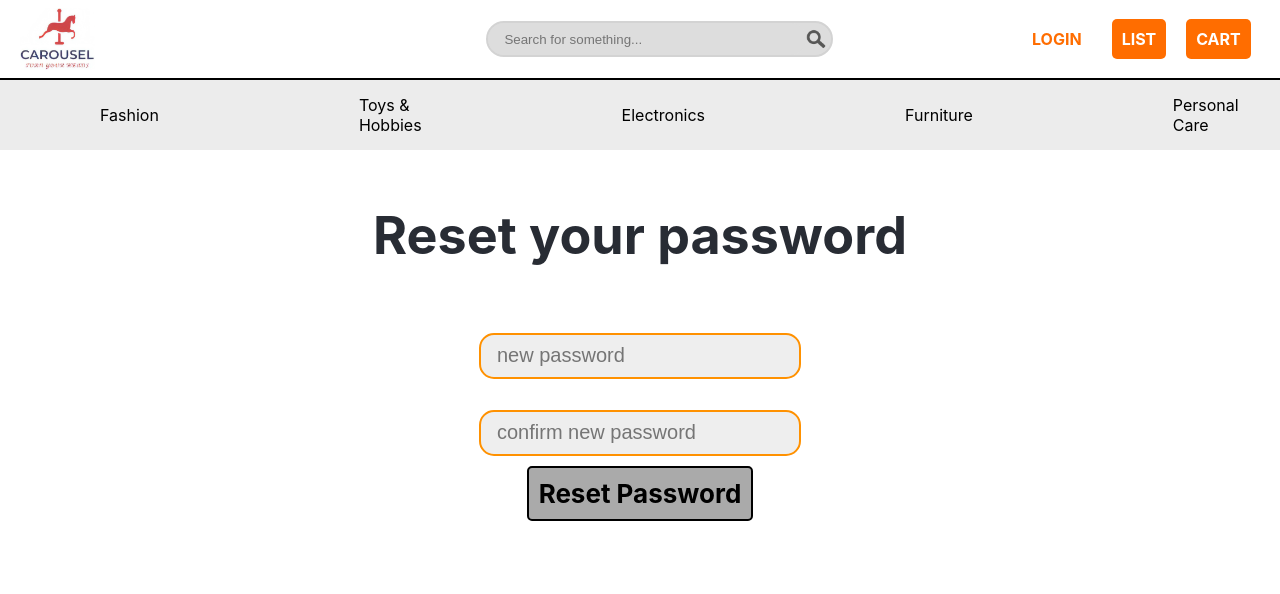
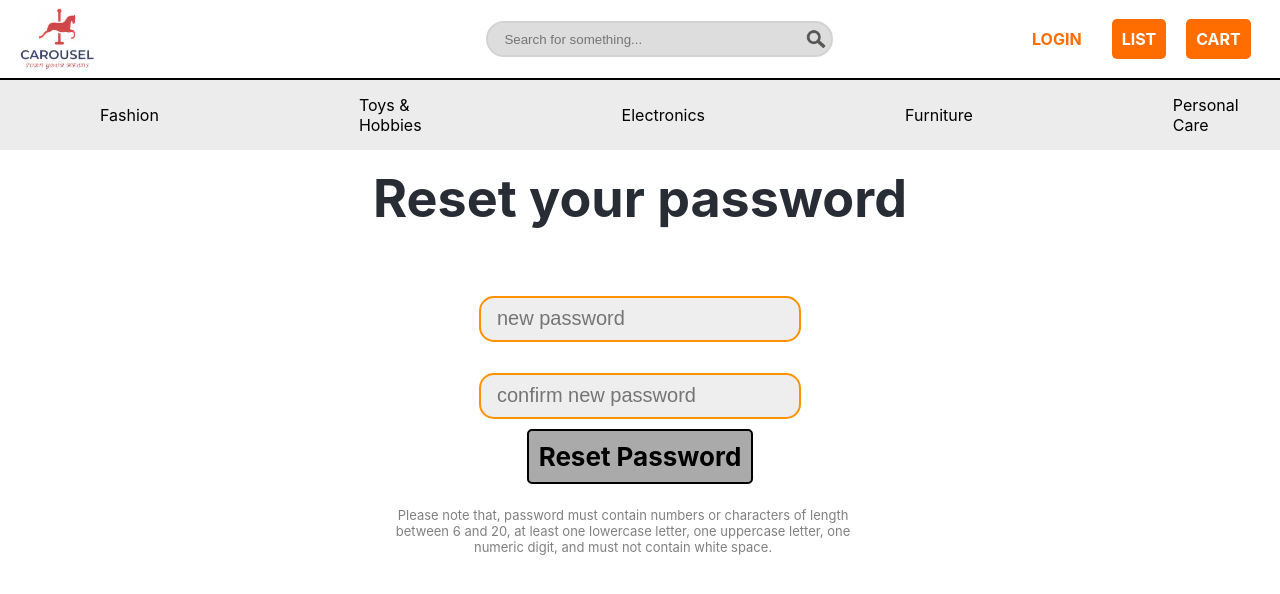
Before and after one commit to bounswe/bounswe2020group8, a React (Create React App) app in the folder web/carousel/: page /reset in a window 1280 px wide. Shown: the top 594 px of the page. Built offline with nearby package versions, Linux system fonts and the light colour scheme.

Commit message:
Add token to the payload

```diff
--- a/web/carousel/package.json
+++ b/web/carousel/package.json
@@ -14,6 +14,7 @@
     "axios": "^0.21.0",
     "google-maps-react": "^2.0.6",
     "material-ui": "^0.20.2",
+    "qs": "^6.9.4",
     "react": "^17.0.1",
     "react-dom": "^17.0.1",
     "react-geocode": "^0.2.2",
--- a/web/carousel/src/components/Login/ResetPassword.js
+++ b/web/carousel/src/components/Login/ResetPassword.js
@@ -6,6 +6,7 @@ import { withRouter } from "react-router-dom";
 import ButtonSecondary from "../UI/ButtonSecondary/ButtonSecondary";
 
 import axios from "axios";
+import qs from "qs";
 
 let apiBaseUrl = "http://18.198.51.178:8080/";
 
@@ -17,7 +18,6 @@ class ResetPassword extends Component {
             sent: false,
             isError: false,
             errorMessage: "",
-            token: "",
             password: "",
             passwordConfirm: "",
         };
@@ -47,7 +47,7 @@ class ResetPassword extends Component {
     render() {
 
         //console.log(this.state.buttonActive);
-        console.log(window.location.href);
+        console.log(this.props);
 
         return (
             <div className={classes.ResetPassword}>
@@ -78,7 +78,7 @@ class ResetPassword extends Component {
                                     onClick={(event) => this.resetPasswordPassiveHandler(event)}
                                     style={{border: "2px solid black", backgroundColor:"#aaaaaa", color:"black"}}>Reset Password</ButtonSecondary>
                             }
-
+                        <p className={classes.ErrorMessage}> Please note that, password must contain numbers or characters of length between 6 and 20,  at least one lowercase letter, one uppercase letter, one numeric digit, and must not contain white space.</p>
                         </form>
 
                     </div>
@@ -100,9 +100,11 @@ class ResetPassword extends Component {
     resetPasswordHandler = (e) => {
         e.preventDefault();
 
+        const token = qs.parse(this.props.location.search, { ignoreQueryPrefix: true }).token;
 
+        console.log(token);
         let payload = {
-            resetPasswordToken: this.state.token,
+            resetPasswordToken: token,
             newPassword: this.state.password,
             newPasswordCheck: this.state.passwordConfirm,
         };
--- a/web/carousel/src/components/Login/ResetPassword.module.css
+++ b/web/carousel/src/components/Login/ResetPassword.module.css
@@ -15,3 +15,9 @@
     outline-width: 0;
     font-size: 20px;
 }
+
+.ErrorMessage {
+    color: gray;
+    font-size: small;
+    width: 500px;
+}
```
Also changed, not shown: 1 other file (tests, documents, lock files or other folders).
